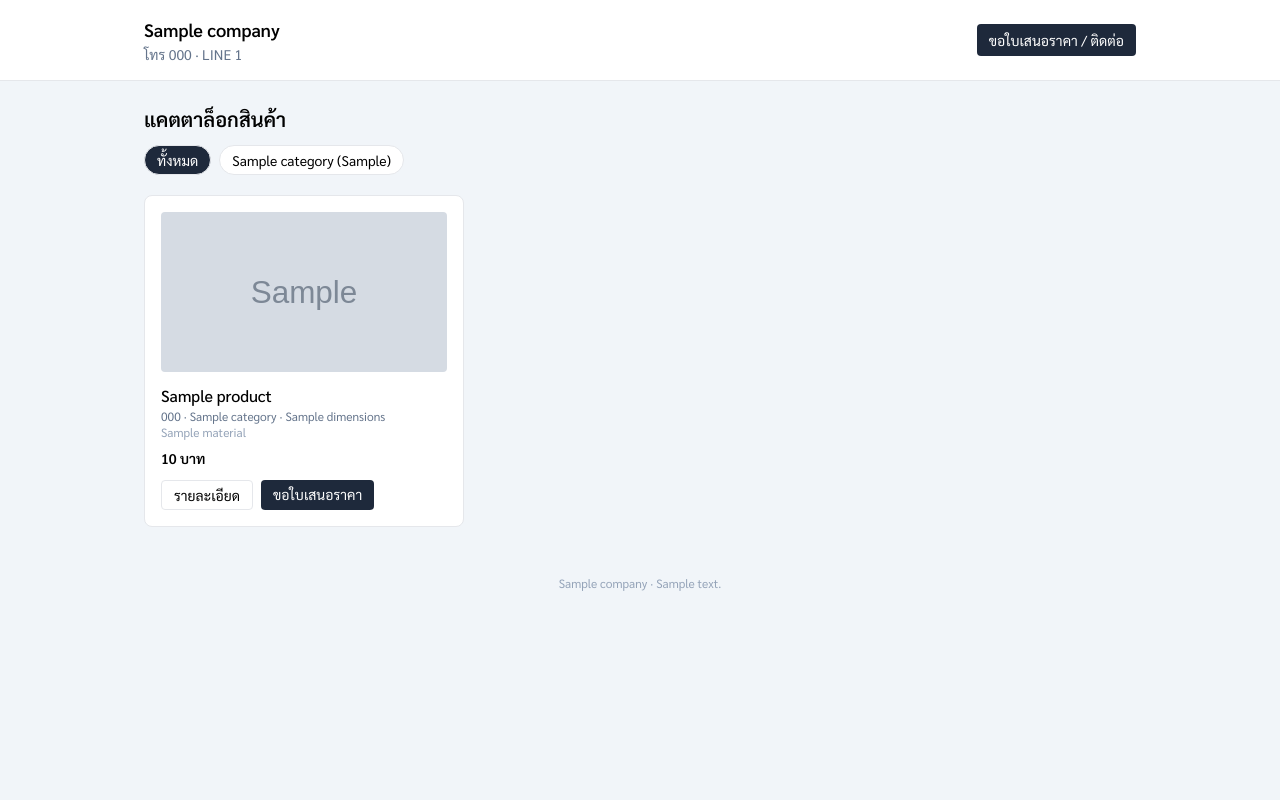
After one commit to n-chatchai/salesdee, a Django app: template templates/catalog/public_catalog.html in a window 1280 px wide. The commit adds this page. Run offline with Django 5.2, Linux system fonts and the light colour scheme; the template is opened without the code that fills it: most values are stand-ins (such as "Sample title", 1, 10 or a date in 2020); grey boxes marked "Sample" are stand-in pictures; some libraries are stand-ins or nearby versions.

Commit message:
Public catalog/showroom; tenant-host root shows the tenant's catalog
- apps/catalog: public_catalog (category filter + product grid) and
  public_product (detail) views — login-free, tenant resolved from the URL
  slug, only is_active tenants/products; routes /c/<slug>/ and /c/<slug>/p/<pk>/.
- templates/catalog/public_catalog.html, public_product.html — standalone
  Tailwind pages with "ขอใบเสนอราคา" CTAs into the lead-intake form.
- apps.core.views.home: anonymous on a tenant host (custom domain or
  <slug>.<APP_DOMAIN>) now renders that tenant's public catalog; anonymous on
  a platform host -> login; logged-in -> dashboard.
- crm.lead_intake: ?product= pre-fills product_interest.
- Internal catalog page links to the public catalog URL.
- Tests: public catalog/product render, inactive product/tenant 404, unknown
  tenant 404, tenant-host root renders catalog, platform-host root redirects to
  login, lead-intake product pre-fill. make check green (97 tests).

Co-Authored-By: Claude Opus 4.7 (1M context) <noreply@anthropic.com>

```diff
--- a/apps/crm/views.py
+++ b/apps/crm/views.py
@@ -272,5 +272,6 @@ def lead_intake(request: HttpRequest, tenant_slug: str) -> HttpResponse:
                 lead.save()
                 return render(request, "crm/intake_thanks.html", {"tenant": tenant})
         else:
-            form = LeadIntakeForm()
+            product = request.GET.get("product", "").strip()[:255]
+            form = LeadIntakeForm(initial={"product_interest": product} if product else None)
         return render(request, "crm/intake.html", {"form": form, "tenant": tenant})
--- a/config/urls.py
+++ b/config/urls.py
@@ -2,6 +2,7 @@ from django.conf import settings
 from django.contrib import admin
 from django.urls import include, path
 
+from apps.catalog import views as catalog_views
 from apps.quotes import views as quote_views
 
 urlpatterns = [
@@ -18,6 +19,9 @@ urlpatterns = [
         name="public_quotation_respond",
     ),
     path("q/<str:token>/pdf/", quote_views.public_quotation_pdf, name="public_quotation_pdf"),
+    # Public, login-free catalog / showroom (tenant resolved from the URL slug).
+    path("c/<slug:tenant_slug>/", catalog_views.public_catalog, name="public_catalog"),
+    path("c/<slug:tenant_slug>/p/<int:pk>/", catalog_views.public_product, name="public_product"),
     path("", include("apps.core.urls")),
 ]
 
--- a/templates/catalog/products.html
+++ b/templates/catalog/products.html
@@ -3,13 +3,14 @@
 {% block title %}แคตตาล็อกสินค้า · {{ current_tenant.name }}{% endblock %}
 
 {% block content %}
-  <div class="mb-4 flex items-center justify-between gap-3">
+  <div class="mb-2 flex items-center justify-between gap-3">
     <h1 class="text-xl font-semibold">แคตตาล็อกสินค้า</h1>
     <form method="get" class="flex-1">
       <input type="search" name="q" value="{{ q }}" placeholder="ค้นหาชื่อ/รหัส…" class="w-full max-w-sm rounded border px-3 py-1.5 text-sm">
     </form>
     <a href="{% url 'catalog:product_create' %}" class="rounded bg-slate-800 px-3 py-1.5 text-sm text-white hover:bg-slate-700">+ เพิ่มสินค้า</a>
   </div>
+  <p class="mb-4 text-sm text-slate-500">หน้าแคตตาล็อกสาธารณะ (ลูกค้าเปิดดูได้ ไม่ต้องล็อกอิน): <a href="{% url 'public_catalog' current_tenant.slug %}" target="_blank" class="text-slate-700 underline">{% url 'public_catalog' current_tenant.slug %}</a> — บนโดเมนของคุณเอง หน้าแรก (<code>/</code>) ก็แสดงแคตตาล็อกนี้</p>
 
   <div class="overflow-hidden rounded-lg border bg-white">
     <table class="w-full text-sm">
--- /dev/null
+++ b/templates/catalog/public_catalog.html
@@ -0,0 +1,56 @@
+<!doctype html>
+<html lang="th">
+<head>
+<meta charset="utf-8">
+<meta name="viewport" content="width=device-width, initial-scale=1">
+<title>แคตตาล็อกสินค้า · {{ company.name_th|default:tenant.name }}</title>
+<script src="https://cdn.tailwindcss.com"></script>
+<link rel="preconnect" href="https://fonts.googleapis.com">
+<link href="https://fonts.googleapis.com/css2?family=Sarabun:wght@400;500;600;700&display=swap" rel="stylesheet">
+<style>:root{font-family:"Sarabun",system-ui,sans-serif}</style>
+</head>
+<body class="min-h-screen bg-slate-100">
+  <header class="border-b bg-white">
+    <div class="mx-auto flex max-w-5xl items-center justify-between px-4 py-4">
+      <div>
+        <div class="text-lg font-semibold">{{ company.name_th|default:tenant.name }}</div>
+        {% if company.phone or company.line_id %}<div class="text-sm text-slate-500">{% if company.phone %}โทร {{ company.phone }}{% endif %}{% if company.line_id %} · LINE {{ company.line_id }}{% endif %}</div>{% endif %}
+      </div>
+      <a href="{% url 'crm:lead_intake' tenant.slug %}" class="rounded bg-slate-800 px-3 py-1.5 text-sm text-white hover:bg-slate-700">ขอใบเสนอราคา / ติดต่อ</a>
+    </div>
+  </header>
+
+  <div class="mx-auto max-w-5xl px-4 py-6">
+    <h1 class="text-xl font-semibold">แคตตาล็อกสินค้า</h1>
+
+    {% if categories %}
+    <nav class="mt-3 flex flex-wrap gap-2 text-sm">
+      <a href="{% url 'public_catalog' tenant.slug %}" class="rounded-full border px-3 py-1 {% if not selected_cat %}bg-slate-800 text-white{% else %}bg-white hover:bg-slate-50{% endif %}">ทั้งหมด</a>
+      {% for c in categories %}
+        <a href="?cat={{ c.pk }}" class="rounded-full border px-3 py-1 {% if selected_cat == c.pk|stringformat:'s' %}bg-slate-800 text-white{% else %}bg-white hover:bg-slate-50{% endif %}">{{ c.name }} ({{ c.n }})</a>
+      {% endfor %}
+    </nav>
+    {% endif %}
+
+    <div class="mt-5 grid gap-4 sm:grid-cols-2 lg:grid-cols-3">
+      {% for p in products %}
+        <div class="flex flex-col rounded-lg border bg-white p-4">
+          {% if p.images.first %}<img src="{{ p.images.first.image.url }}" alt="{{ p.name }}" class="mb-3 h-40 w-full rounded object-cover">{% endif %}
+          <div class="font-medium">{{ p.name }}</div>
+          <div class="text-xs text-slate-500">{{ p.code }}{% if p.category %} · {{ p.category.name }}{% endif %}{% if p.dimensions %} · {{ p.dimensions }}{% endif %}</div>
+          {% if p.material %}<div class="text-xs text-slate-400">{{ p.material }}</div>{% endif %}
+          <div class="mt-2 text-sm font-semibold">{{ p.default_price|floatformat:0 }} บาท</div>
+          <div class="mt-3 flex gap-2 text-sm">
+            <a href="{% url 'public_product' tenant.slug p.pk %}" class="rounded border px-3 py-1 hover:bg-slate-50">รายละเอียด</a>
+            <a href="{% url 'crm:lead_intake' tenant.slug %}?product={{ p.name|urlencode }}" class="rounded bg-slate-800 px-3 py-1 text-white hover:bg-slate-700">ขอใบเสนอราคา</a>
+          </div>
+        </div>
+      {% empty %}
+        <p class="text-slate-400">ยังไม่มีสินค้าในแคตตาล็อก</p>
+      {% endfor %}
+    </div>
+  </div>
+
+  <footer class="mx-auto max-w-5xl px-4 py-6 text-center text-xs text-slate-400">{{ company.name_th|default:tenant.name }}{% if company.address %} · {{ company.address }}{% endif %}</footer>
+</body>
+</html>
```
Also changed, not shown: NEXT_STEPS.md (+3 -1 lines), apps/catalog/tests/test_catalog.py (+79 -0 lines), apps/catalog/views.py (+67 -2 lines), apps/core/views.py (+15 -3 lines), templates/catalog/public_product.html (added, +51 -0 lines).
